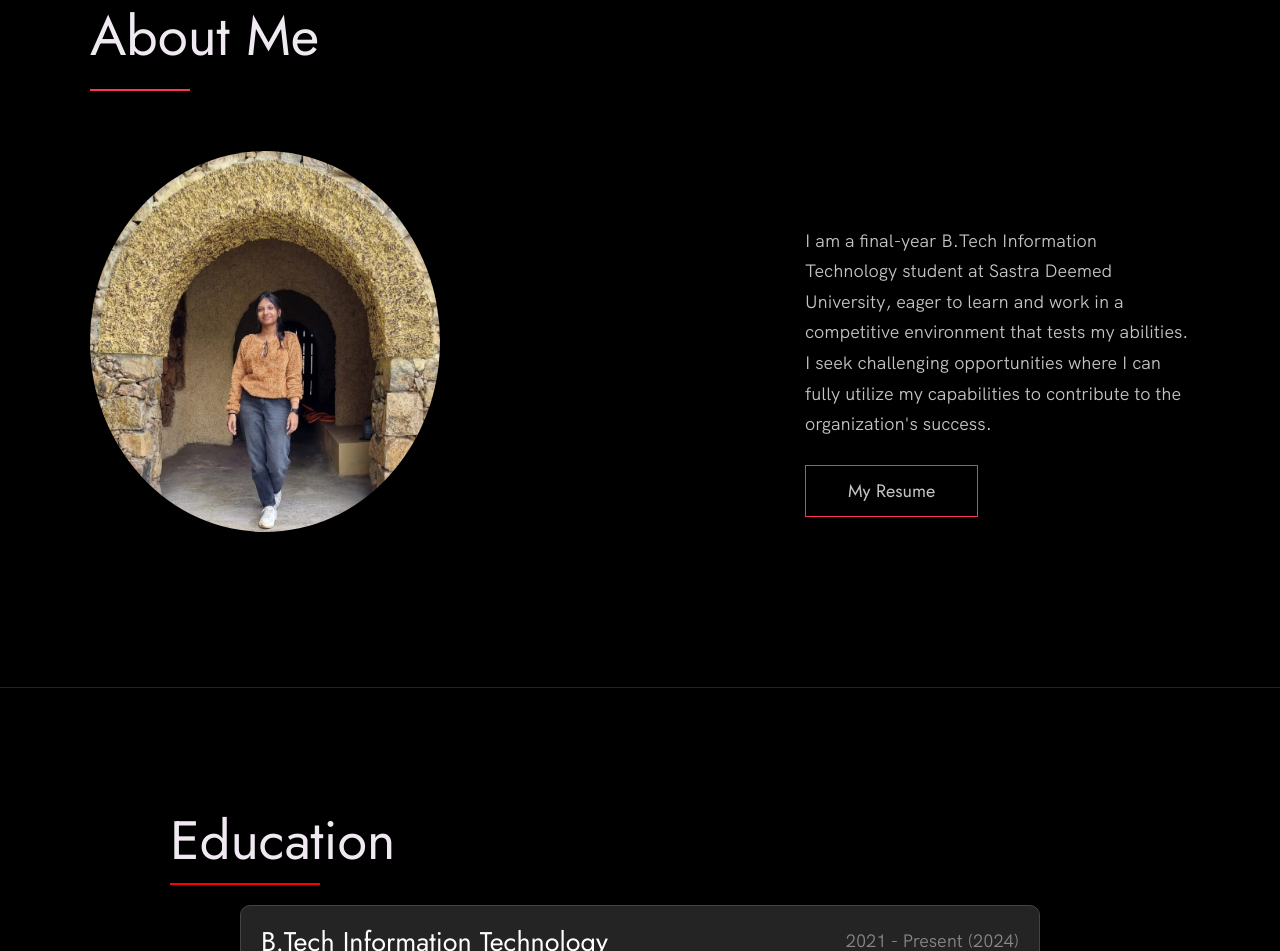
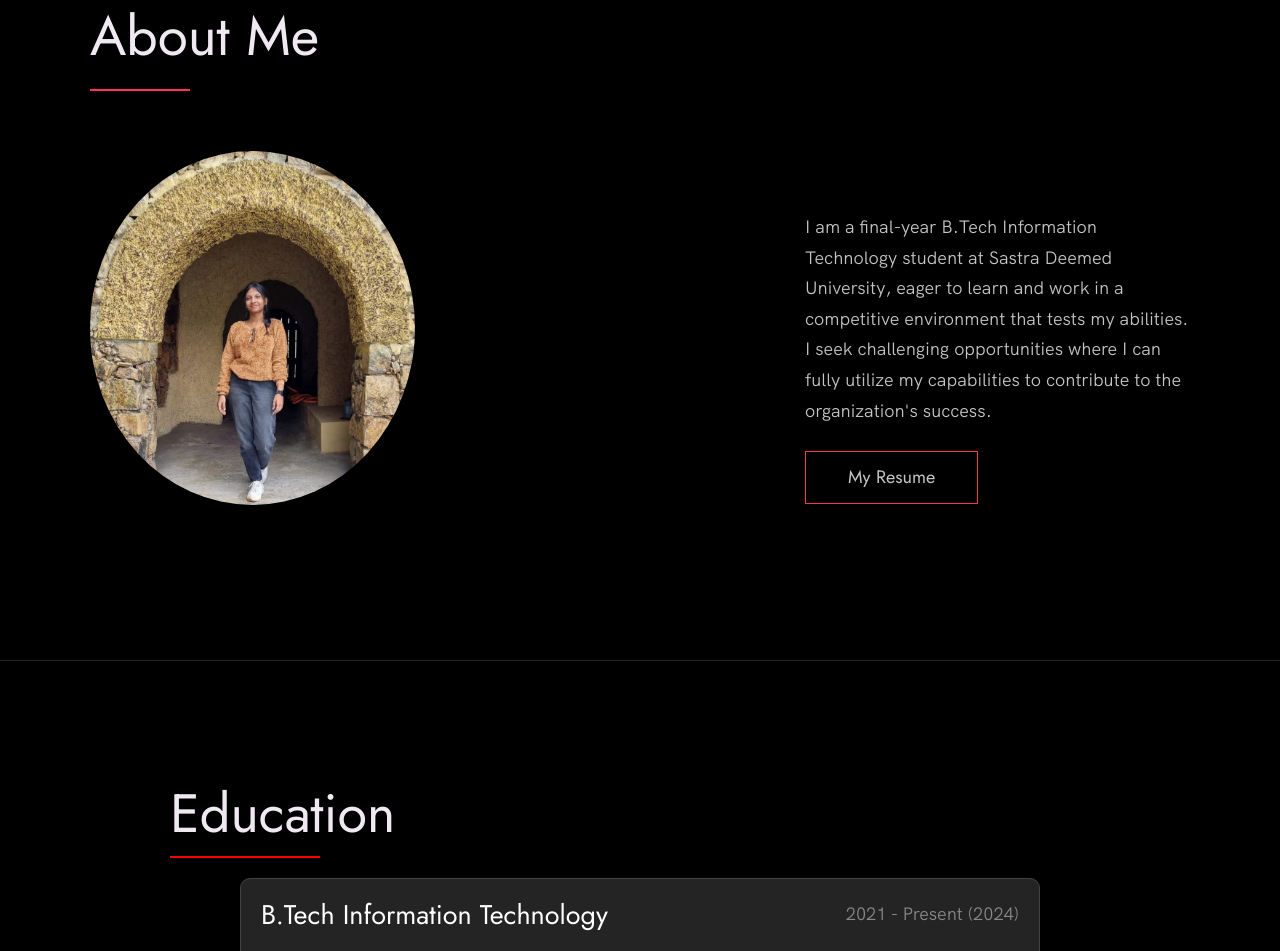
Before and after one commit to vedha2603/Portfolio, a plain HTML site: page index.html in a window 1280 px wide. Shown: the part 917-1868 px from the top of the page. Drawn offline with Linux system fonts and the light colour scheme.

Commit message:
Update index.css

```diff
--- a/index.css
+++ b/index.css
@@ -552,9 +552,9 @@ body:not(.user-is-tabbing) a:focus {
     flex: 1;
 }
 .about__photo {
-    border-radius: 65%;
-    width: 175%;
-    max-width: 350px;
+    border-radius: 62%;
+    width: 170%;
+    max-width: 325px;
 }
 @media(min-width: 901px) {
     .about__text {
```
